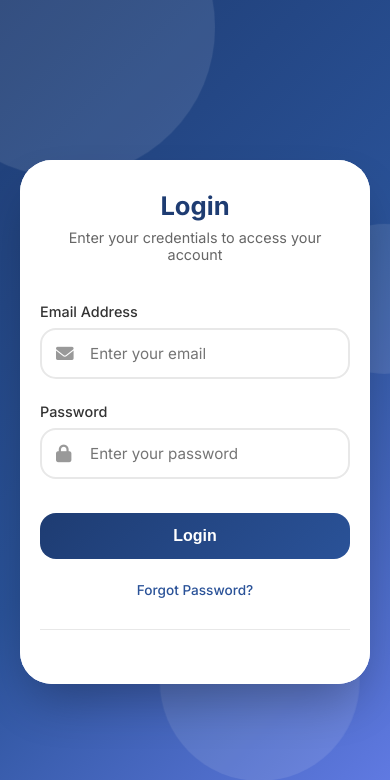
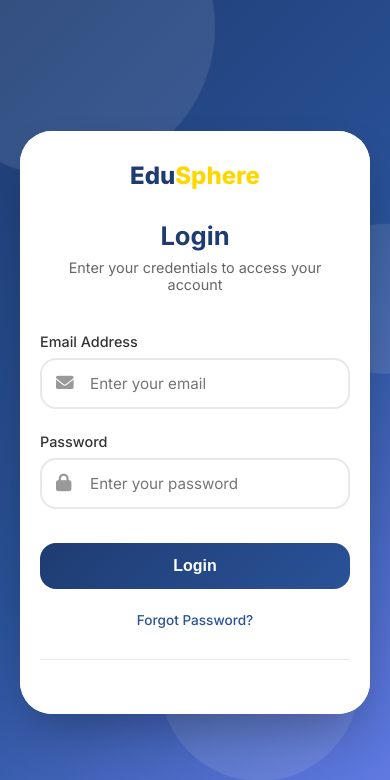
Before and after one commit to Zubair-ahmad259/edusystem, a Django app: page / in a window 390 px wide; the page is wider, and only the part inside the window is pictured. Shown: the top 780 px of that part. Run offline with Django 5.2, Linux system fonts and the light colour scheme.

Commit message:
Update login, forgot password, reset password templates

```diff
--- a/templates/authentication/login.html
+++ b/templates/authentication/login.html
@@ -171,6 +171,23 @@
          background: white;
       }
 
+      /* Mobile Brand - Only visible on mobile */
+      .mobile-brand {
+         display: none;
+         text-align: center;
+         margin-bottom: 30px;
+      }
+
+      .mobile-brand h2 {
+         font-size: 2rem;
+         font-weight: 800;
+         color: #1e3c72;
+      }
+
+      .mobile-brand span {
+         color: #ffd700;
+      }
+
       .form-header {
          text-align: center;
          margin-bottom: 40px;
@@ -319,6 +336,11 @@
             max-width: 500px;
             margin: 0 auto;
          }
+
+         /* Show mobile brand on mobile screens */
+         .mobile-brand {
+            display: block;
+         }
       }
 
       @media (max-width: 480px) {
@@ -328,6 +350,10 @@
 
          .form-header h3 {
             font-size: 1.6rem;
+         }
+
+         .mobile-brand h2 {
+            font-size: 1.5rem;
          }
       }
    </style>
@@ -372,6 +398,11 @@
 
          <!-- Right Side - Login Form -->
          <div class="form-side">
+            <!-- Mobile Brand - Only visible on mobile screens -->
+            <div class="mobile-brand">
+               <h2>Edu<span>Sphere</span></h2>
+            </div>
+
             <div class="form-header">
                <h3>Login</h3>
                <p>Enter your credentials to access your account</p>
@@ -409,7 +440,7 @@
                <button type="submit" class="btn-login">Login</button>
 
                <div class="forgot-link">
-                  <a href="{% url 'reset_password_success' %}">Forgot Password?</a>
+                  <a href="{% url 'forgot_password' %}">Forgot Password?</a>
                </div>
             </form>
 
```
Also changed, not shown: templates/authentication/forgot_password.html (+30 -0 lines), templates/authentication/reset_password.html (+33 -1 lines), db.sqlite3.
